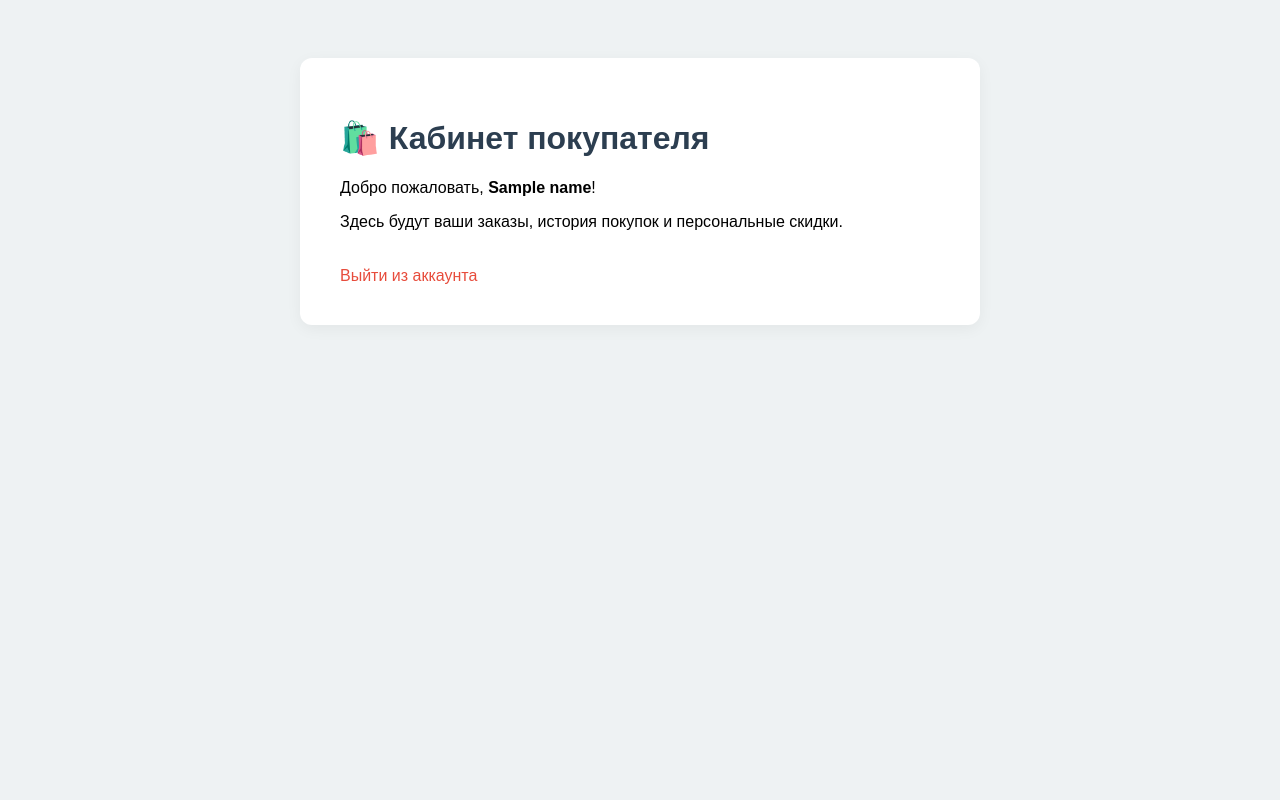
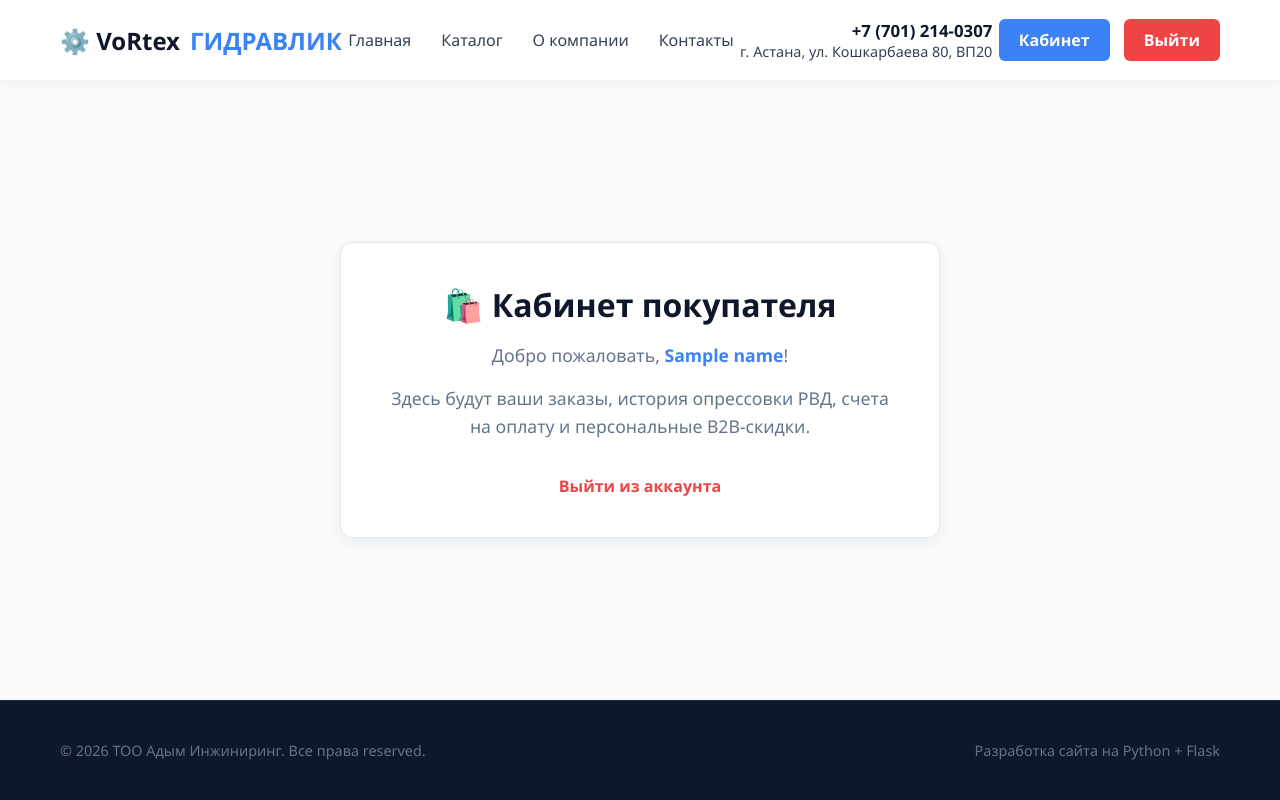
Before and after one commit to Oleg637-droid/VoRrex2, a Flask app: template templates/client.html in a window 1280 px wide. Run offline with Flask 3, Linux system fonts and the light colour scheme; the template is opened without the code that fills it: most values are stand-ins (such as "Sample title", 1, 10 or a date in 2020).

Commit message:
Update client.html

```diff
--- a/templates/client.html
+++ b/templates/client.html
@@ -2,20 +2,79 @@
 <html lang="ru">
 <head>
     <meta charset="UTF-8">
-    <title>Личный кабинет клиента</title>
+    <meta name="viewport" content="width=device-width, initial-scale=1.0">
+    <title>Личный кабинет клиента — VoRtex</title>
     <style>
-        body { font-family: sans-serif; background: #eef2f3; padding: 50px; }
-        .card { background: white; padding: 40px; border-radius: 12px; max-width: 600px; margin: 0 auto; box-shadow: 0 4px 15px rgba(0,0,0,0.05); }
-        h1 { color: #2c3e50; }
-        .logout { display: inline-block; margin-top: 20px; color: #e74c3c; text-decoration: none; }
+        * { box-sizing: border-box; margin: 0; padding: 0; font-family: 'Segoe UI', sans-serif; }
+        body { background: #f8fafc; color: #334155; display: flex; flex-direction: column; min-height: 100vh; }
+        a { text-decoration: none; color: inherit; }
+        .container { max-width: 1200px; margin: 0 auto; padding: 0 20px; width: 100%; }
+
+        /* Шапка сайта (Header) */
+        header { background: white; box-shadow: 0 2px 10px rgba(0,0,0,0.05); position: sticky; top: 0; z-index: 100; }
+        .header-inner { display: flex; justify-content: space-between; align-items: center; height: 80px; }
+        .logo { font-size: 1.5rem; font-weight: 800; color: #0f172a; display: flex; align-items: center; gap: 10px; }
+        .logo span { color: #3b82f6; }
+        nav { display: flex; gap: 30px; font-weight: 500; }
+        nav a:hover { color: #3b82f6; transition: 0.2s; }
+        .header-contacts { text-align: right; font-size: 0.9rem; }
+        .phone { font-weight: 700; color: #0f172a; font-size: 1.05rem; }
+
+        /* Кнопки в шапке */
+        .btn-lk { background: #3b82f6; color: white; padding: 10px 20px; border-radius: 6px; font-weight: 600; transition: 0.3s; }
+        .btn-logout { background: #ef4444; color: white; padding: 10px 20px; border-radius: 6px; font-weight: 600; transition: 0.3s; margin-left: 10px; }
+        .btn-logout:hover { background: #dc2626; }
+
+        /* Контент кабинета */
+        .main-content { flex: 1; padding: 60px 0; display: flex; align-items: center; justify-content: center; }
+        .card { background: white; padding: 40px; border-radius: 12px; max-width: 600px; width: 100%; box-shadow: 0 4px 15px rgba(0,0,0,0.05); border: 1px solid #e2e8f0; text-align: center; }
+        .card h1 { color: #0f172a; font-size: 2rem; margin-bottom: 15px; }
+        .card p { color: #64748b; font-size: 1.1rem; margin-bottom: 15px; line-height: 1.6; }
+        .logout-link { display: inline-block; margin-top: 20px; color: #ef4444; font-weight: 600; transition: 0.2s; }
+        .logout-link:hover { color: #dc2626; }
+
+        /* Подвал */
+        footer { background: #0f172a; color: #64748b; padding: 40px 0; font-size: 0.9rem; margin-top: auto; border-top: 1px solid #1e293b; }
+        .footer-inner { display: flex; justify-content: space-between; align-items: center; }
     </style>
 </head>
 <body>
-    <div class="card">
-        <h1>🛍️ Кабинет покупателя</h1>
-        <p>Добро пожаловать, <strong>{{ name }}</strong>!</p>
-        <p>Здесь будут ваши заказы, история покупок и персональные скидки.</p>
-        <a href="/logout" class="logout">Выйти из аккаунта</a>
-    </div>
+
+    <header>
+        <div class="container header-inner">
+            <div class="logo">⚙️ VoRtex<span>ГИДРАВЛИК</span></div>
+            <nav>
+                <a href="{{ url_for('home') }}">Главная</a>
+                <a href="#">Каталог</a>
+                <a href="#">О компании</a>
+                <a href="{{ url_for('contacts') }}">Контакты</a>
+            </nav>
+            <div class="header-contacts">
+                <div class="phone">+7 (701) 214-0307</div>
+                <div>г. Астана, ул. Кошкарбаева 80, ВП20</div>
+            </div>
+            <div>
+                <a href="{{ url_for('client_dashboard') }}" class="btn-lk">Кабинет</a>
+                <a href="{{ url_for('logout') }}" class="btn-logout">Выйти</a>
+            </div>
+        </div>
+    </header>
+
+    <main class="main-content">
+        <div class="card">
+            <h1>🛍️ Кабинет покупателя</h1>
+            <p>Добро пожаловать, <strong style="color: #3b82f6;">{{ name }}</strong>!</p>
+            <p>Здесь будут ваши заказы, история опрессовки РВД, счета на оплату и персональные B2B-скидки.</p>
+            <a href="{{ url_for('logout') }}" class="logout-link">Выйти из аккаунта</a>
+        </div>
+    </main>
+
+    <footer>
+        <div class="container footer-inner">
+            <div>© 2026 ТОО Адым Инжиниринг. Все права reserved.</div>
+            <div>Разработка сайта на Python + Flask</div>
+        </div>
+    </footer>
+
 </body>
 </html>
```
